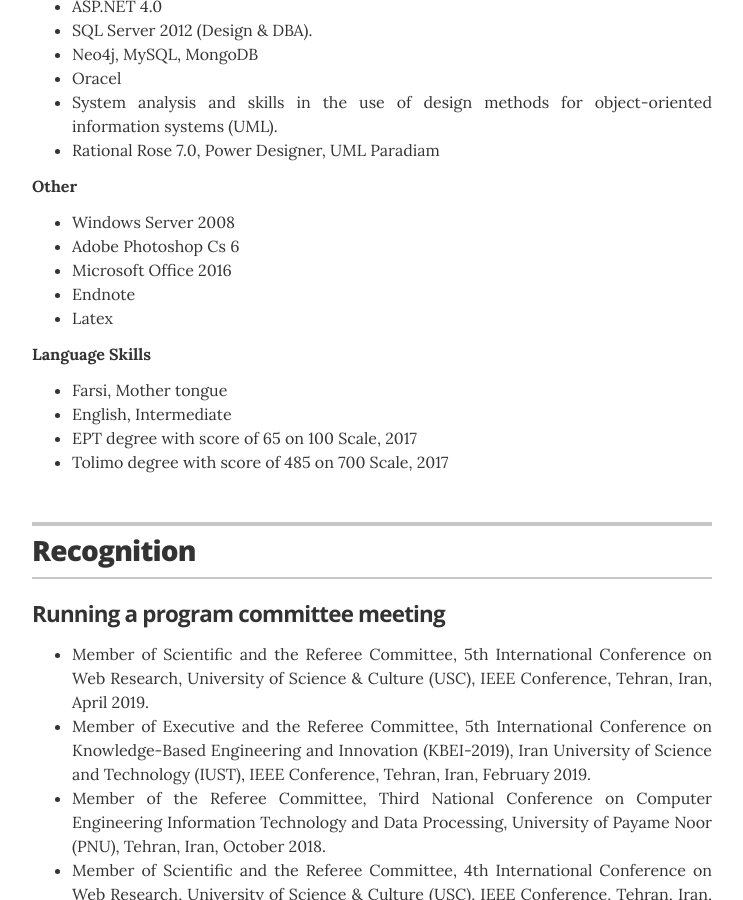
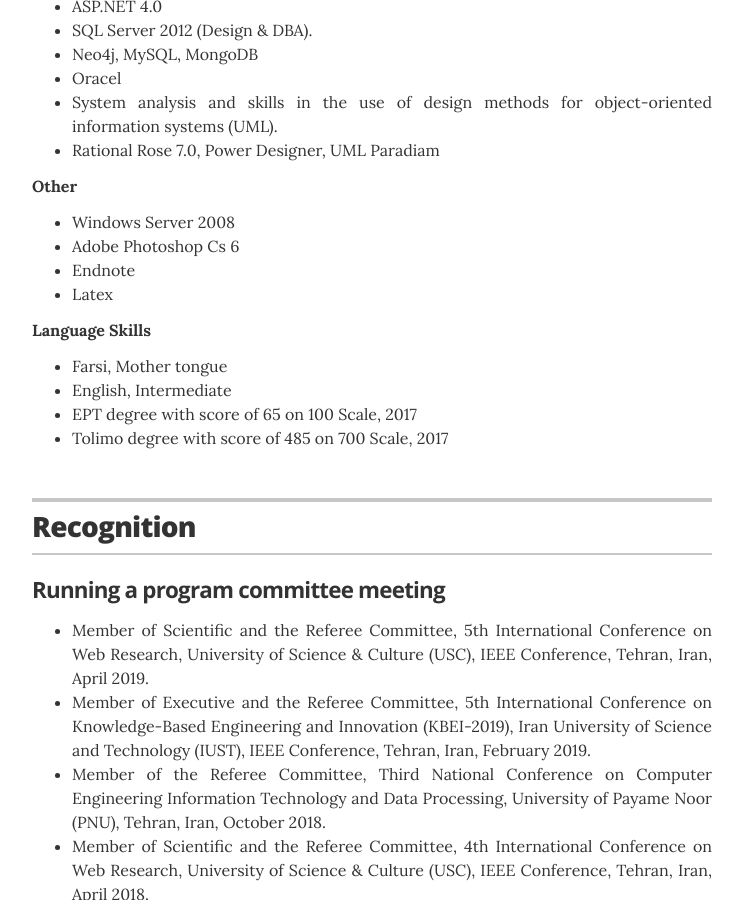
Before and after one commit to hosseinsadr/hosseinsadr.github.io, a Jekyll site: the page built from index.html, in a window 1280 px wide and 900 px high, scrolled down 4721 px. Shown: the whole window, without its empty margins (268-1011 px from the left). Built offline with Jekyll 4.4.1, drawn with Linux system fonts in a browser that asks for light colours.

Commit message:
Update skills.yml

```diff
--- a/_data/skills.yml
+++ b/_data/skills.yml
@@ -25,7 +25,7 @@
 
 # Other
 - skill: Other
-  description: <ul class="resume-item-list"><li>Windows Server 2008</li><li>Adobe Photoshop Cs 6</li><li>Microsoft Office 2016</li><li>Endnote</li><li>Latex</li></ul>
+  description: <ul class="resume-item-list"><li>Windows Server 2008</li><li>Adobe Photoshop Cs 6</li><li>Endnote</li><li>Latex</li></ul>
 
 # Language Skills
 - skill: Language Skills
```
